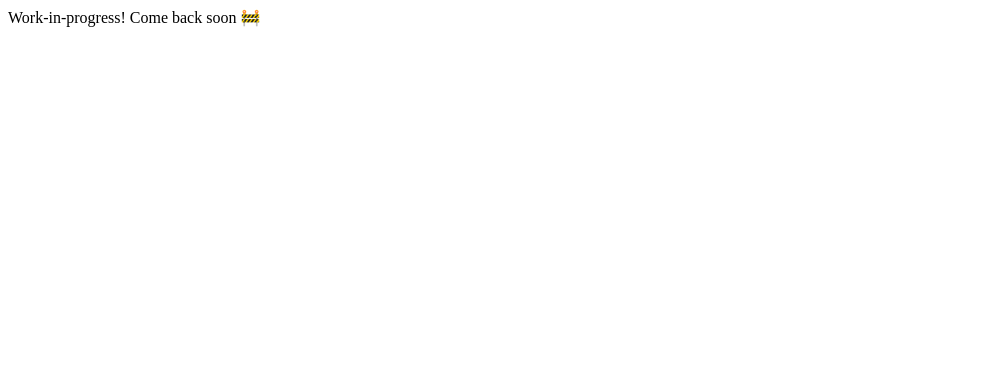
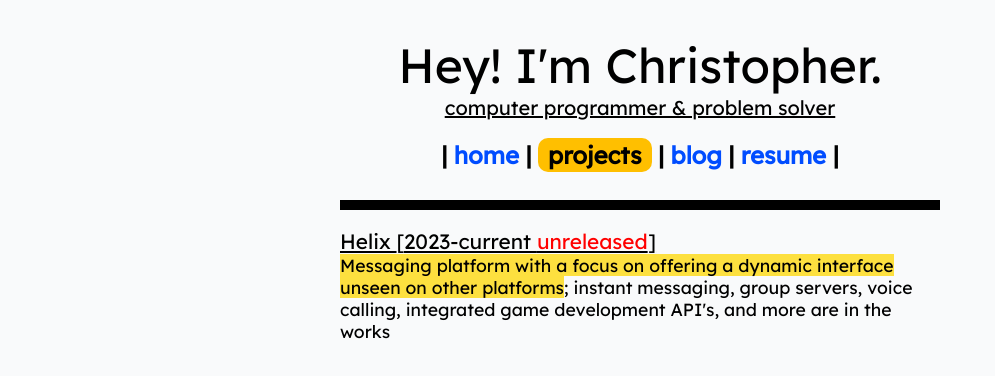
Before and after one commit to lamersc/lamersc.com, a plain HTML site: page projects/index.html in a window 1280 px wide. Shown: the whole page, without its empty margins (0-995 px from the left). Drawn offline with Linux system fonts and the light colour scheme.

Commit message:
Added projects page

```diff
--- a/projects/index.html
+++ b/projects/index.html
@@ -1 +1,53 @@
-<p>Work-in-progress! Come back soon 🚧</p>
+<!DOCTYPE html>
+<html lang="en">
+
+<head>
+    <title>Projects - Christopher Lamers</title>
+    <meta name="description" content="A list of my most recent projects." />
+    <meta name="keywords" content="christopher, chris, lamers, lamersc, github, projects" />
+    <link rel="stylesheet" href="../styles/reset.css" />
+    <link rel="stylesheet" href="../styles/fonts/fonts.css" />
+    <link rel="stylesheet" href="../styles/main.css" />
+    <link rel="stylesheet" href="../styles/responsive/mobile.css" />
+    <meta charset="UTF-8" />
+    <meta name="viewport" content="width=device-width, initial-scale=1.0" />
+</head>
+
+<body>
+    <header>
+        <h1>Hey! I'm Christopher.</h1>
+        <h2>computer programmer & problem solver</h2>
+        <nav>
+            <ul>
+                |
+                <li>
+                    <a href="/">home</a>
+                </li>
+                |
+                <li id="current">projects</li>
+                |
+                <li>
+                    <a href="blog">blog</a>
+                </li>
+                |
+                <li>
+                    <a href="resume">resume</a>
+                </li>
+                |
+            </ul>
+        </nav>
+    </header>
+    <main>
+        <section>
+            <h4>Helix <span class="wrap-brackets">2023-current <span id="status-unfinished">unreleased</span></span>
+            </h4>
+            <p>
+                <mark>Messaging platform with a focus on offering a dynamic interface unseen on other platforms</mark>;
+                instant messaging, group servers, voice calling, integrated game development API's, and more are in the
+                works
+            </p>
+        </section>
+    </main>
+</body>
+
+</html>
--- a/styles/main.css
+++ b/styles/main.css
@@ -1,18 +1,22 @@
 /*fix element positioning*/
-header, main {
+header,
+main {
     position: relative;
     z-index: 2;
 }
+
 /*title sizing*/
 header h1 {
     display: block;
     font-size: 3rem;
     margin-top: 35px;
 }
+
 header h2 {
     font-size: 1.25rem;
     text-decoration: underline;
 }
+
 /*navigation formatting*/
 header nav {
     display: block;
@@ -20,12 +24,14 @@ header nav {
     font-weight: bold;
     margin-top: 20px;
 }
+
 header nav #current {
     padding: 2px 10px;
     border-radius: 10px;
     background-color: #FFBF00;
     color: black;
 }
+
 /*faq panel layout*/
 main {
     display: block;
@@ -36,28 +42,47 @@ main {
     width: 600px;
     height: 100%;
 }
+
 main section {
     display: block;
     margin-top: 17.50px;
 }
+
 main h3 {
     display: block;
     font-size: 2rem;
     text-decoration: underline;
 }
+
 main h4 {
     display: block;
     margin-top: 10px;
     font-size: 1.30rem;
     text-decoration: underline;
 }
-main p, main ul li {
+
+main p,
+main ul li {
     display: block;
     font-size: 1.10rem;
 }
+
 main ul li:before {
     content: "🌟 ";
 }
+
 main mark {
-    background-color:rgb(255, 215, 0, .75);
+    background-color: rgb(255, 215, 0, .75);
 }
+
+main #status-unfinished {
+    color: red;
+}
+
+.wrap-brackets:before {
+    content: "[";
+}
+
+.wrap-brackets:after {
+    content: "]";
+}
```
